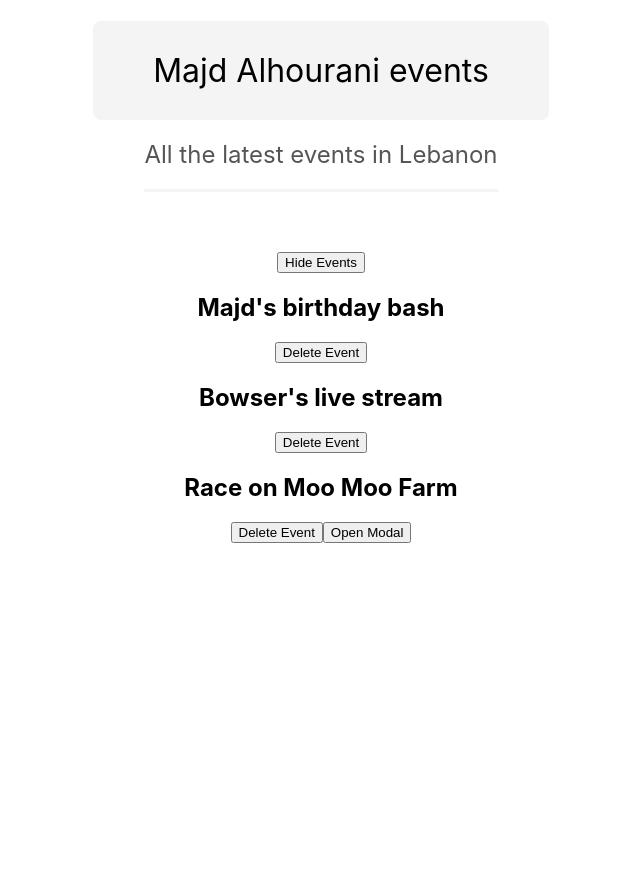
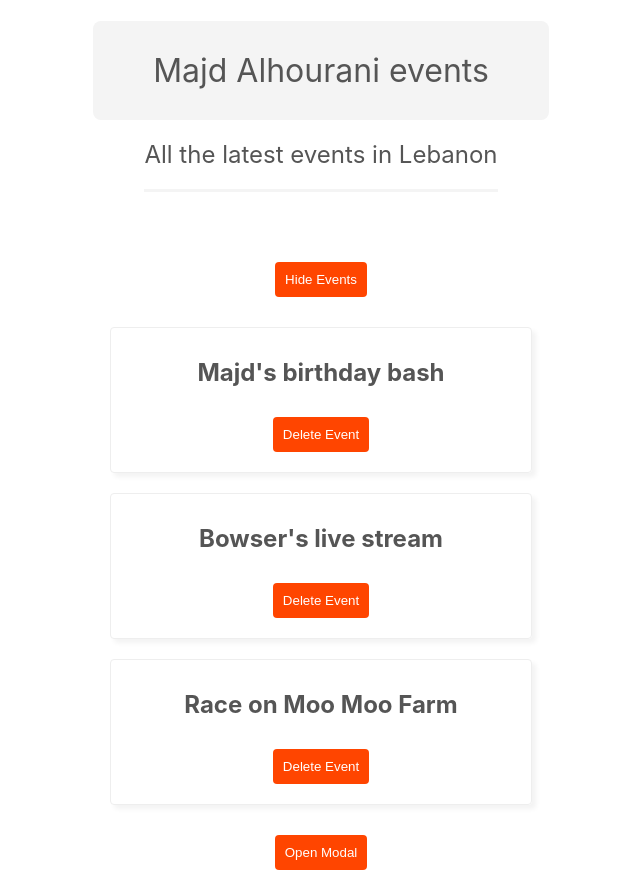
Before and after one commit to Majd-Alhourani98/events-list, a React (Create React App) app: page / in a window 1280 px wide. Shown: the whole page, without its empty margins (319-959 px from the left). Before the commit the page ends 800 px from the top, so only its background shows below. Built offline with nearby package versions, Linux system fonts and the light colour scheme.

Commit message:
add style  enhancements

```diff
--- a/src/App.js
+++ b/src/App.js
@@ -39,7 +39,7 @@
     <div className="App">
       {/* MODAL */}
       {showModal && (
-        <Modal handleClose={handleClose}>
+        <Modal handleClose={handleClose} isSalesModal={true}>
           <h2>Terms and conditions</h2>
           <p>Please read our full terms and conditions before proceeding</p>
           <a href="/terms">Read More</a>
--- /dev/null
+++ b/src/components/EventList.module.css
@@ -0,0 +1,8 @@
+.card {
+  border: 1px solid #eee;
+  box-shadow: 4px 4px 5px rgba(0, 0, 0, 0.05);
+  padding: 10px;
+  max-width: 400px;
+  margin: 20px auto;
+  border-radius: 4px;
+}
--- a/src/components/EventtList.js
+++ b/src/components/EventtList.js
@@ -1,10 +1,13 @@
 import React from "react";
+
+// styles
+import styles from "./EventList.module.css";
 
 export default function EventtList({ events, handleClick }) {
   return events.map((event) => (
-    <React.Fragment key={event.id}>
+    <div className={styles.card} key={event.id}>
       <h2>{event.title}</h2>
       <button onClick={() => handleClick(event.id)}>Delete Event</button>
-    </React.Fragment>
+    </div>
   ));
 }
--- a/src/components/Modal.css
+++ b/src/components/Modal.css
@@ -18,3 +18,13 @@
   box-shadow: 0 4px 6px rgba(0, 0, 0, 0.1);
   z-index: 1001; /* Above the backdrop */
 }
+
+.modal .sales-btn {
+  border: 4px solid #333;
+  font-size: 18px;
+  text-transform: uppercase;
+}
+
+.card button {
+  background-color: #555;
+}
--- a/src/components/Modal.js
+++ b/src/components/Modal.js
@@ -2,12 +2,24 @@
 
 import "./Modal.css";
 
-export default function Modal({ children, handleClose }) {
+export default function Modal({ children, handleClose, isSalesModal }) {
   return ReacDOM.createPortal(
     <div className="modal-backdrop">
-      <div className="modal">
+      <div
+        className="modal"
+        style={{
+          border: "4px solid",
+          borderColor: isSalesModal ? "red" : "green",
+          textAlign: "center",
+        }}
+      >
         {children}
-        <button onClick={handleClose}>Close</button>
+        <button
+          onClick={handleClose}
+          className={isSalesModal ? "sales-btn" : ""}
+        >
+          Close
+        </button>
       </div>
     </div>,
     document.body
--- /dev/null
+++ b/src/components/Title.css
@@ -0,0 +1,18 @@
+.title {
+  display: inline-block;
+  padding: 30px 60px;
+  background-color: #f4f4f4;
+  border-radius: 8px;
+  font-weight: normal;
+  margin-bottom: 10px;
+}
+
+.subtitle {
+  display: inline-block;
+  color: #555;
+  font-weight: normal;
+  padding-bottom: 20px;
+  border-bottom: 3px solid #f4f4f4;
+  margin-top: 10px;
+  margin-bottom: 60px;
+}
--- a/src/components/Title.js
+++ b/src/components/Title.js
@@ -1,3 +1,5 @@
+import "./Title.css";
+
 export default function Title({ title, subtitle }) {
   return (
     <>
--- a/src/index.css
+++ b/src/index.css
@@ -12,25 +12,17 @@
     monospace;
 }
 
-/* src/index.css */
-
-/* ... existing styles ... */
-
-.title {
-  display: inline-block;
-  padding: 30px 60px;
-  background-color: #f4f4f4;
-  border-radius: 8px;
-  font-weight: normal;
-  margin-bottom: 10px;
+p,
+h1,
+h2 {
+  color: #555; /* A consistent text color for these elements */
 }
-
-.subtitle {
-  display: inline-block;
-  color: #555;
-  font-weight: normal;
-  padding-bottom: 20px;
-  border-bottom: 3px solid #f4f4f4;
-  margin-top: 10px;
-  margin-bottom: 60px;
+button {
+  background-color: #ff4500; /* Orange background */
+  color: #fff; /* White text */
+  padding: 10px;
+  border: 0;
+  border-radius: 4px;
+  margin: 10px auto;
+  cursor: pointer;
 }
```
